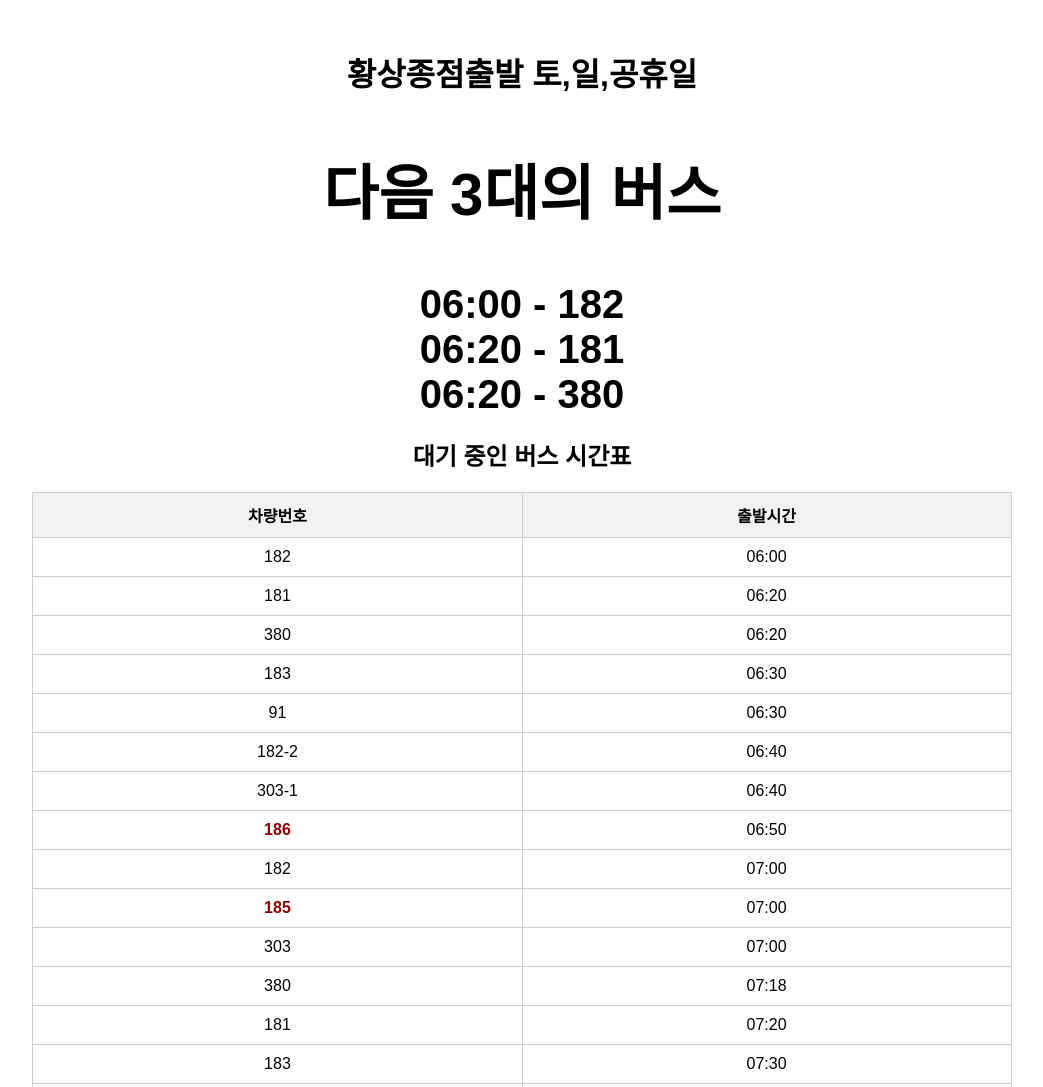
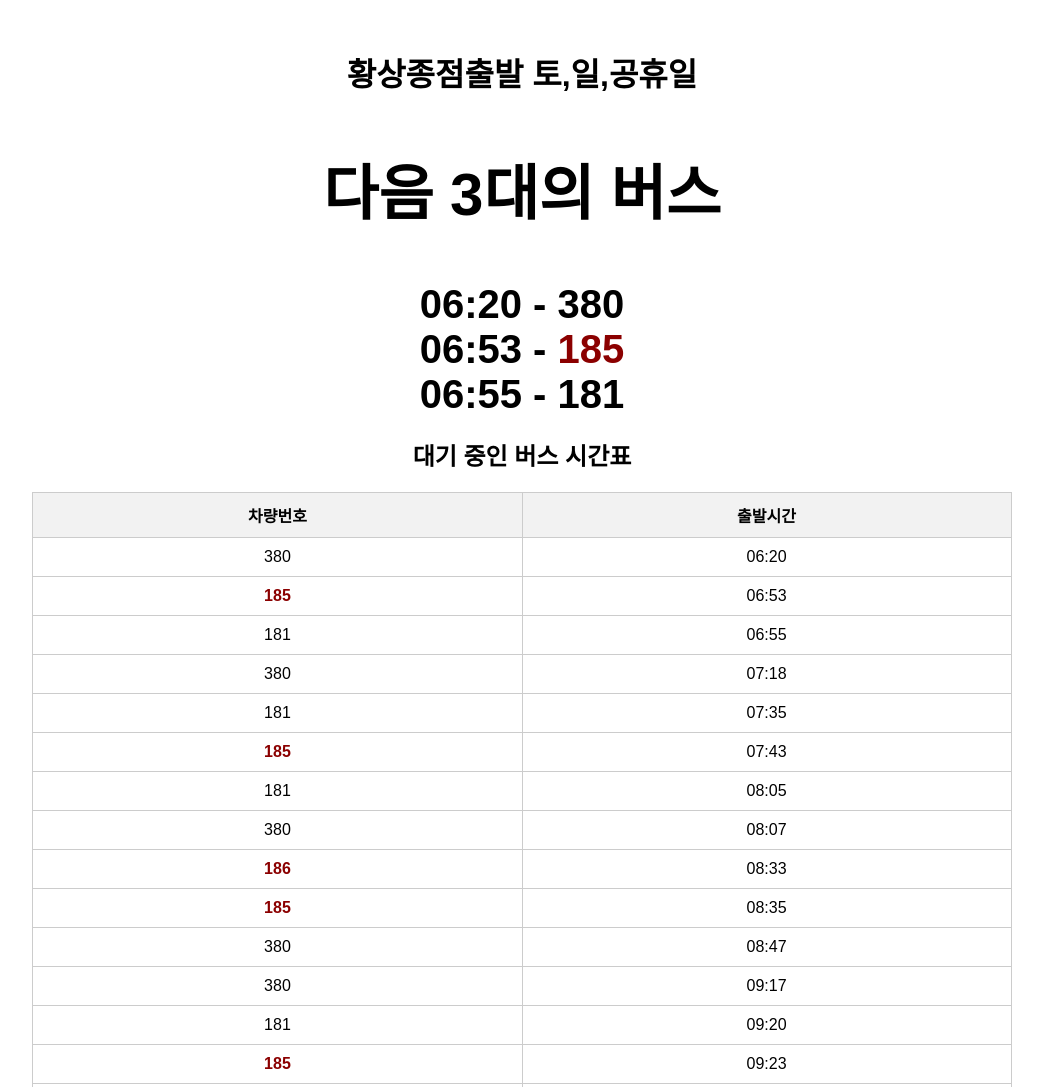
Before and after one commit to clavius111/bus3, a plain HTML site: page jumalbeoseu-seukejyul.html in a window 1280 px wide. Shown: the top 1087 px of the page, without its empty margins (118-1161 px from the left). Drawn offline with Linux system fonts and the light colour scheme.

Commit message:
Add files via upload

```diff
--- a/jumalbeoseu-seukejyul.html
+++ b/jumalbeoseu-seukejyul.html
@@ -42,181 +42,74 @@
     <script>
         const busSchedule = [
             ["차량번호", "출발시간"],
-            ["182", "06:00"],
-["181", "06:20"],
  ["380", "06:20"],
-["183", "06:30"],
-["91", "06:30"],
-["182-2", "06:40"],
-["303-1", "06:40"],
-["<span class='highlight'>186</span>", "06:50"],
-["182", "07:00"],
-["<span class='highlight'>185</span>", "07:00"],
-["303", "07:00"],
+  ["<span class='highlight'>185</span>", "06:53"],
+  ["181", "06:55"],
   ["380", "07:18"],
-["181", "07:20"],
-["183", "07:30"],
-["380-2", "07:30"],
-["91", "07:30"],
-["182-2", "07:40"],
-["303-1", "07:40"],
-["<span class='highlight'>186</span>", "07:50"],
-["182", "08:00"],
-["<span class='highlight'>185</span>", "08:00"],
-["303", "08:00"],
-["380-3", "08:00"],
+  ["181", "07:35"],
+  ["<span class='highlight'>185</span>", "07:43"],
+  ["181", "08:05"],
   ["380", "08:07"],
-["181", "08:20"],
-["183", "08:30"],
-["91", "08:30"],
-["182-2", "08:40"],
-["303-1", "08:40"],
+  ["<span class='highlight'>186</span>", "08:33"],
+  ["<span class='highlight'>185</span>", "08:35"],
   ["380", "08:47"],
-["<span class='highlight'>186</span>", "08:50"],
-["182", "09:00"],
-["<span class='highlight'>185</span>", "09:00"],
-["303", "09:00"],
   ["380", "09:17"],
   ["181", "09:20"],
-["183", "09:30"],
-["380-2", "09:30"],
-["91", "09:30"],
-["182-2", "09:40"],
-["303-1", "09:40"],
-["<span class='highlight'>186</span>", "09:50"],
+  ["<span class='highlight'>185</span>", "09:23"],
   ["380", "09:52"],
-["182", "10:00"],
-["<span class='highlight'>185</span>", "10:00"],
-["303", "10:00"],
-["380-3", "10:00"],
-["181", "10:20"],
+  ["181", "09:58"],
+  ["<span class='highlight'>185</span>", "10:13"],
   ["380", "10:27"],
-["183", "10:30"],
-["91", "10:30"],
-["182-2", "10:40"],
-["303-1", "10:40"],
-["<span class='highlight'>186</span>", "10:50"],
-["182", "11:00"],
-["<span class='highlight'>185</span>", "11:00"],
-["303", "11:00"],
+  ["181", "10:35"],
+  ["<span class='highlight'>186</span>", "11:05"],
   ["380", "11:07"],
-["181", "11:20"],
-["183", "11:30"],
-["380-2", "11:30"],
-["91", "11:30"],
-["182-2", "11:40"],
-["303-1", "11:40"],
+  ["<span class='highlight'>185</span>", "11:08"],
+  ["181", "11:35"],
   ["380", "11:47"],
-["<span class='highlight'>186</span>", "11:50"],
-["182", "12:00"],
-["<span class='highlight'>185</span>", "12:00"],
-["303", "12:00"],
-["380-3", "12:00"],
-["181", "12:20"],
+  ["<span class='highlight'>185</span>", "11:53"],
+  ["181", "12:10"],
   ["380", "12:22"],
-["183", "12:30"],
-["91", "12:30"],
-["182-2", "12:40"],
-["303-1", "12:40"],
-["<span class='highlight'>186</span>", "12:50"],
-["182", "13:00"],
-["<span class='highlight'>185</span>", "13:00"],
-["303", "13:00"],
+  ["<span class='highlight'>185</span>", "12:43"],
+  ["181", "12:50"],
   ["380", "13:02"],
-["181", "13:20"],
-["183", "13:30"],
-["380-2", "13:30"],
-["91", "13:30"],
-["182-2", "13:40"],
-["303-1", "13:40"],
+  ["<span class='highlight'>185</span>", "13:33"],
+  ["<span class='highlight'>186</span>", "13:40"],
   ["380", "13:42"],
-["<span class='highlight'>186</span>", "13:50"],
-["182", "14:00"],
-["<span class='highlight'>185</span>", "14:00"],
-["303", "14:00"],
-["380-3", "14:00"],
   ["181", "14:20"],
   ["380", "14:22"],
-["183", "14:30"],
-["91", "14:30"],
-["182-2", "14:40"],
-["303-1", "14:40"],
-["<span class='highlight'>186</span>", "14:50"],
-["182", "15:00"],
-["<span class='highlight'>185</span>", "15:00"],
-["303", "15:00"],
+  ["<span class='highlight'>185</span>", "14:25"],
+  ["181", "14:50"],
   ["380", "15:02"],
-["181", "15:20"],
-["183", "15:30"],
-["380-2", "15:30"],
-["91", "15:30"],
-["182-2", "15:40"],
-["303-1", "15:40"],
-["<span class='highlight'>186</span>", "15:50"],
+  ["<span class='highlight'>185</span>", "15:15"],
+  ["181", "15:27"],
   ["380", "15:52"],
-["182", "16:00"],
-["<span class='highlight'>185</span>", "16:00"],
-["303", "16:00"],
-["380-3", "16:00"],
-["181", "16:20"],
-["183", "16:30"],
-["91", "16:30"],
-["182-2", "16:40"],
-["303-1", "16:40"],
-["<span class='highlight'>186</span>", "16:50"],
+  ["<span class='highlight'>185</span>", "16:03"],
+  ["<span class='highlight'>186</span>", "16:15"],
   ["380", "16:51"],
-["182", "17:00"],
-["<span class='highlight'>185</span>", "17:00"],
-["303", "17:00"],
-["181", "17:20"],
-["183", "17:30"],
-["380-2", "17:30"],
-["91", "17:30"],
-["182-2", "17:40"],
-["303-1", "17:40"],
+  ["<span class='highlight'>185</span>", "16:53"],
+  ["181", "16:55"],
+  ["181", "17:28"],
+  ["<span class='highlight'>185</span>", "17:43"],
   ["380", "17:47"],
-["<span class='highlight'>186</span>", "17:50"],
-["182", "18:00"],
-["<span class='highlight'>185</span>", "18:00"],
-["303", "18:00"],
-["380-3", "18:00"],
-["181", "18:20"],
-["183", "18:30"],
-["91", "18:30"],
+  ["181", "18:13"],
+  ["<span class='highlight'>185</span>", "18:35"],
   ["380", "18:37"],
-["182-2", "18:40"],
-["303-1", "18:40"],
-["<span class='highlight'>186</span>", "18:50"],
-["182", "19:00"],
-["<span class='highlight'>185</span>", "19:00"],
-["303", "19:00"],
-["181", "19:20"],
+  ["<span class='highlight'>186</span>", "19:00"],
   ["380", "19:27"],
-["183", "19:30"],
-["380-2", "19:30"],
-["91", "19:30"],
-["182-2", "19:40"],
-["303-1", "19:40"],
-["<span class='highlight'>186</span>", "19:50"],
+  ["<span class='highlight'>185</span>", "19:43"],
+  ["181", "19:45"],
   ["380", "19:50"],
-["182", "20:00"],
-["<span class='highlight'>185</span>", "20:00"],
-["303", "20:00"],
-["380-3", "20:00"],
   ["380", "20:17"],
-["181", "20:20"],
-["183", "20:30"],
-["91", "20:30"],
-["182-2", "20:40"],
+  ["181", "20:25"],
+  ["<span class='highlight'>185</span>", "20:53"],
   ["380", "20:57"],
-["182", "21:00"],
-["181", "21:20"],
-["183", "21:30"],
-["91", "21:30"],
-["182-2", "21:40"],
-["182", "22:00"],
-["181", "22:20"],
+  ["181", "21:03"],
+  ["<span class='highlight'>186</span>", "21:50"],
+  ["<span class='highlight'>185</span>", "22:07"],
+  ["380-3", "22:08"],
+  ["181", "22:55"],
   ["380", "23:00"],
+  ["<span class='highlight'>185</span>", "23:55"]
 
 
 
```
Lines whose indentation alone changed are shown as unchanged.
